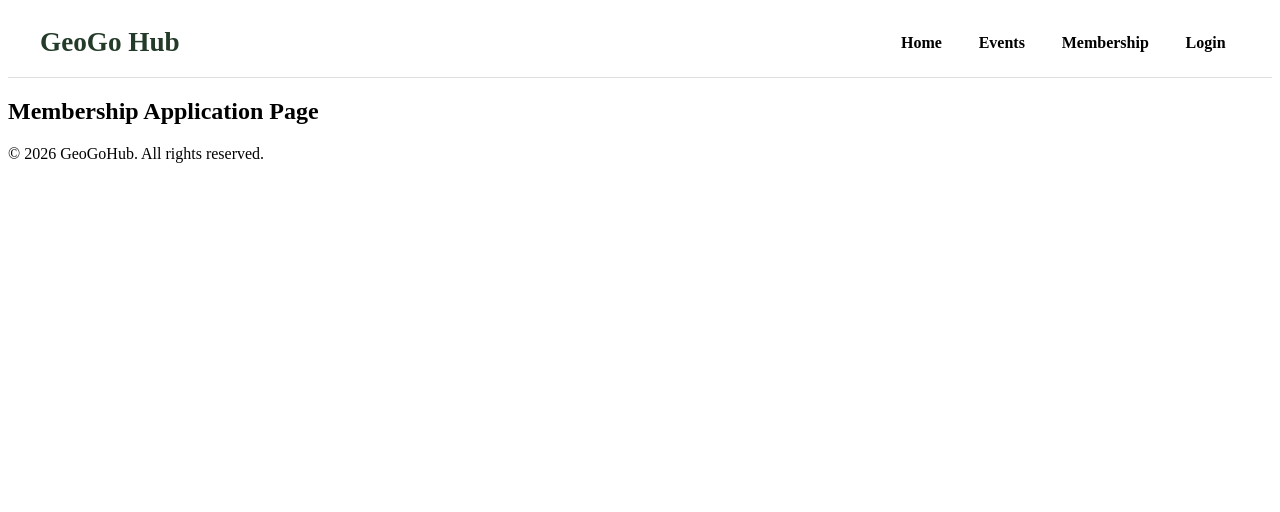
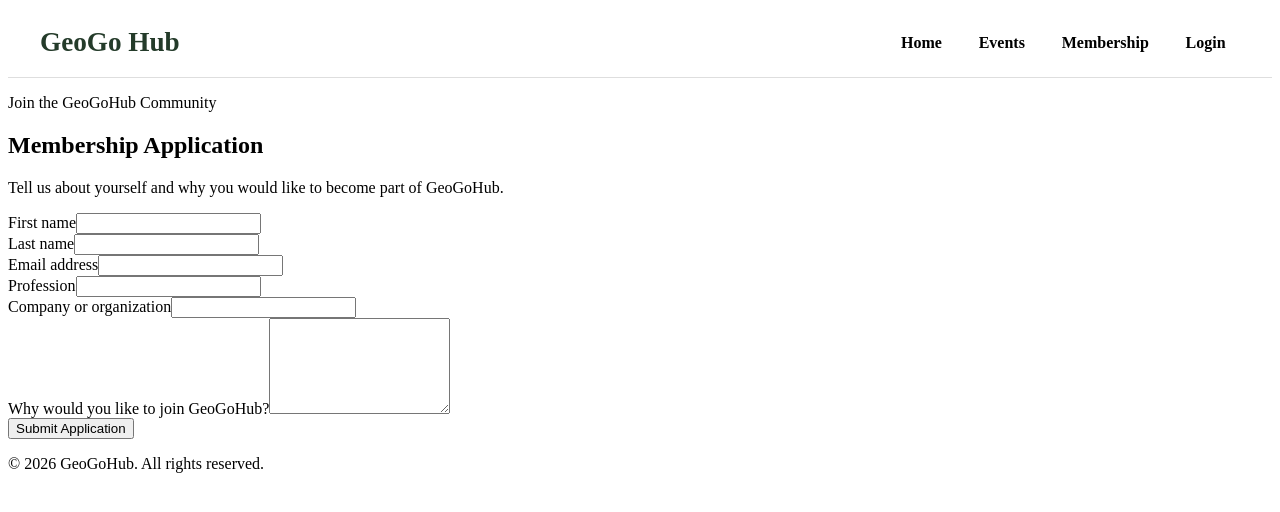
Before and after one commit to ShorenaK/GeoGoHub, a React (Vite) app in the folder frontend/: page / in a window 1280 px wide. Both pictures are taken after a click on the button "Membership". Shown: the top 512 px of the page. Built offline with nearby package versions, Linux system fonts and the light colour scheme; no server answers.

Commit message:
ApplicationPage.jsx edited for submittion of the application function

```diff
--- a/frontend/src/pages/ApplicationPage.jsx
+++ b/frontend/src/pages/ApplicationPage.jsx
@@ -5,18 +5,214 @@
 
   Responsibilities:
   - Display the membership application form.
-  - Allow prospective members to submit an application.
+  - Manage form input using React state.
+  - Submit applications to the backend API.
+  - Display loading, error, and success states.
 
   Author: Shorena K. Anzhilov
   Course: CS 5610 Web Development
   Project: GeoGoHub
 */
 
+import { useState } from 'react';
+
+import { submitApplication } from '../services/api.js';
 import '../styles/ApplicationPage.css';
+
+const initialFormData = {
+  firstName: '',
+  lastName: '',
+  email: '',
+  profession: '',
+  company: '',
+  reason: '',
+};
 
 // Render the membership application page.
 function ApplicationPage() {
-  return <h2>Membership Application Page</h2>;
+  const [formData, setFormData] = useState(initialFormData);
+  const [isSubmitting, setIsSubmitting] = useState(false);
+  const [errorMessage, setErrorMessage] = useState('');
+  const [successMessage, setSuccessMessage] = useState('');
+
+  function handleChange(event) {
+    const { name, value } = event.target;
+
+    setFormData((currentFormData) => ({
+      ...currentFormData,
+      [name]: value,
+    }));
+  }
+
+  async function handleSubmit(event) {
+    event.preventDefault();
+
+    setErrorMessage('');
+    setSuccessMessage('');
+    setIsSubmitting(true);
+
+    try {
+      await submitApplication(formData);
+
+      setSuccessMessage(
+        'Your membership application was submitted successfully. Our team will review it soon.',
+      );
+
+      setFormData(initialFormData);
+    } catch (error) {
+      setErrorMessage(error.message);
+    } finally {
+      setIsSubmitting(false);
+    }
+  }
+
+  return (
+    <main className="application-page">
+      <section className="application-page__content">
+        <div className="application-page__heading">
+          <p className="application-page__eyebrow">
+            Join the GeoGoHub Community
+          </p>
+
+          <h2>Membership Application</h2>
+
+          <p>
+            Tell us about yourself and why you would like to become part of
+            GeoGoHub.
+          </p>
+        </div>
+
+        <form
+          className="application-form"
+          onSubmit={handleSubmit}
+        >
+          <div className="application-form__row">
+            <div className="application-form__field">
+              <label htmlFor="application-first-name">
+                First name
+              </label>
+
+              <input
+                id="application-first-name"
+                name="firstName"
+                type="text"
+                value={formData.firstName}
+                onChange={handleChange}
+                autoComplete="given-name"
+                required
+              />
+            </div>
+
+            <div className="application-form__field">
+              <label htmlFor="application-last-name">
+                Last name
+              </label>
+
+              <input
+                id="application-last-name"
+                name="lastName"
+                type="text"
+                value={formData.lastName}
+                onChange={handleChange}
+                autoComplete="family-name"
+                required
+              />
+            </div>
+          </div>
+
+          <div className="application-form__field">
+            <label htmlFor="application-email">
+              Email address
+            </label>
+
+            <input
+              id="application-email"
+              name="email"
+              type="email"
+              value={formData.email}
+              onChange={handleChange}
+              autoComplete="email"
+              required
+            />
+          </div>
+
+          <div className="application-form__row">
+            <div className="application-form__field">
+              <label htmlFor="application-profession">
+                Profession
+              </label>
+
+              <input
+                id="application-profession"
+                name="profession"
+                type="text"
+                value={formData.profession}
+                onChange={handleChange}
+                required
+              />
+            </div>
+
+            <div className="application-form__field">
+              <label htmlFor="application-company">
+                Company or organization
+              </label>
+
+              <input
+                id="application-company"
+                name="company"
+                type="text"
+                value={formData.company}
+                onChange={handleChange}
+              />
+            </div>
+          </div>
+
+          <div className="application-form__field">
+            <label htmlFor="application-reason">
+              Why would you like to join GeoGoHub?
+            </label>
+
+            <textarea
+              id="application-reason"
+              name="reason"
+              rows="6"
+              value={formData.reason}
+              onChange={handleChange}
+              required
+            />
+          </div>
+
+          {errorMessage && (
+            <p
+              className="application-form__message application-form__message--error"
+              role="alert"
+            >
+              {errorMessage}
+            </p>
+          )}
+
+          {successMessage && (
+            <p
+              className="application-form__message application-form__message--success"
+              role="status"
+            >
+              {successMessage}
+            </p>
+          )}
+
+          <button
+            className="application-form__submit"
+            type="submit"
+            disabled={isSubmitting}
+          >
+            {isSubmitting
+              ? 'Submitting application...'
+              : 'Submit Application'}
+          </button>
+        </form>
+      </section>
+    </main>
+  );
 }
 
 export default ApplicationPage;
```
